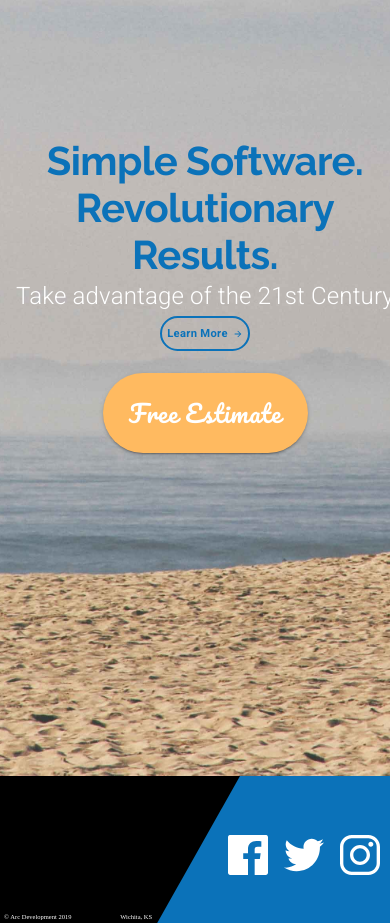
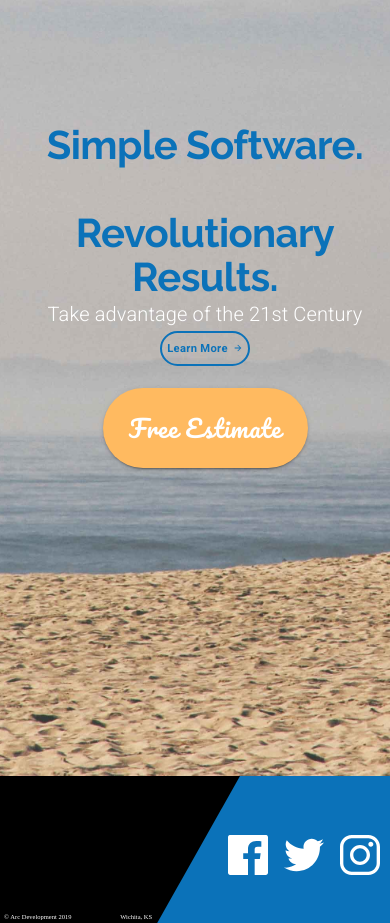
Before and after one commit to yukijina/arcdev-nextjs, a Next.js app: page / in a window 390 px wide. Shown: the part 5840-6763 px from the top of the page. Built offline with nearby package versions, Linux system fonts and the light colour scheme.

Commit message:
responsive design fixes

```diff
--- a/pages/CustomSoftware.js
+++ b/pages/CustomSoftware.js
@@ -319,7 +319,7 @@ export default function CustomSoftware(props) {
           className={classes.itemContainer}
           md
         >
-          <Grid item md>
+          <Grid item md style={{ marginBottom: matchesSM ? "2em" : null }}>
             <Lottie
               options={scaleOptions}
               style={{ maxHeight: 260, maxWidth: 280 }}
@@ -430,7 +430,7 @@ export default function CustomSoftware(props) {
             </Grid>
           </Grid>
 
-          <Grid item md>
+          <Grid item md style={{ marginTop: matchesSM ? "2em" : null }}>
             <Lottie
               options={automationOptions}
               isStopped={true} // if you want to auto animation, get rid of this
@@ -446,7 +446,7 @@ export default function CustomSoftware(props) {
           className={classes.itemContainer}
           md
         >
-          <Grid item md>
+          <Grid item md style={{ marginBottom: matchesSM ? "2em" : null }}>
             <Lottie
               options={uxOptions}
               style={{ maxHeight: 310, maxWidth: 155 }}
--- a/src/ui/CallToAction.js
+++ b/src/ui/CallToAction.js
@@ -80,12 +80,13 @@ export default function CallToAction(props) {
       >
         <Grid container direction="column">
           <Grid item>
-            <Typography variant="h1">
+            <Typography variant="h1" gutterButtom style={{ lineHeight: matchesSM ? 1.1 : null}}>
               Simple Software.
               <br />
+              {matchesSM && <br />}
               Revolutionary Results.
             </Typography>
-            <Typography variant="subtitle2" style={{ fontSize: '1.5rem' }}>
+            <Typography variant="subtitle2" style={{ fontSize: matchesSM ? '1.25rem' : '1.5rem' }}>
               Take advantage of the 21st Century
             </Typography>
             <Grid container justify={matchesSM ? 'center' : undefined} item>
```
